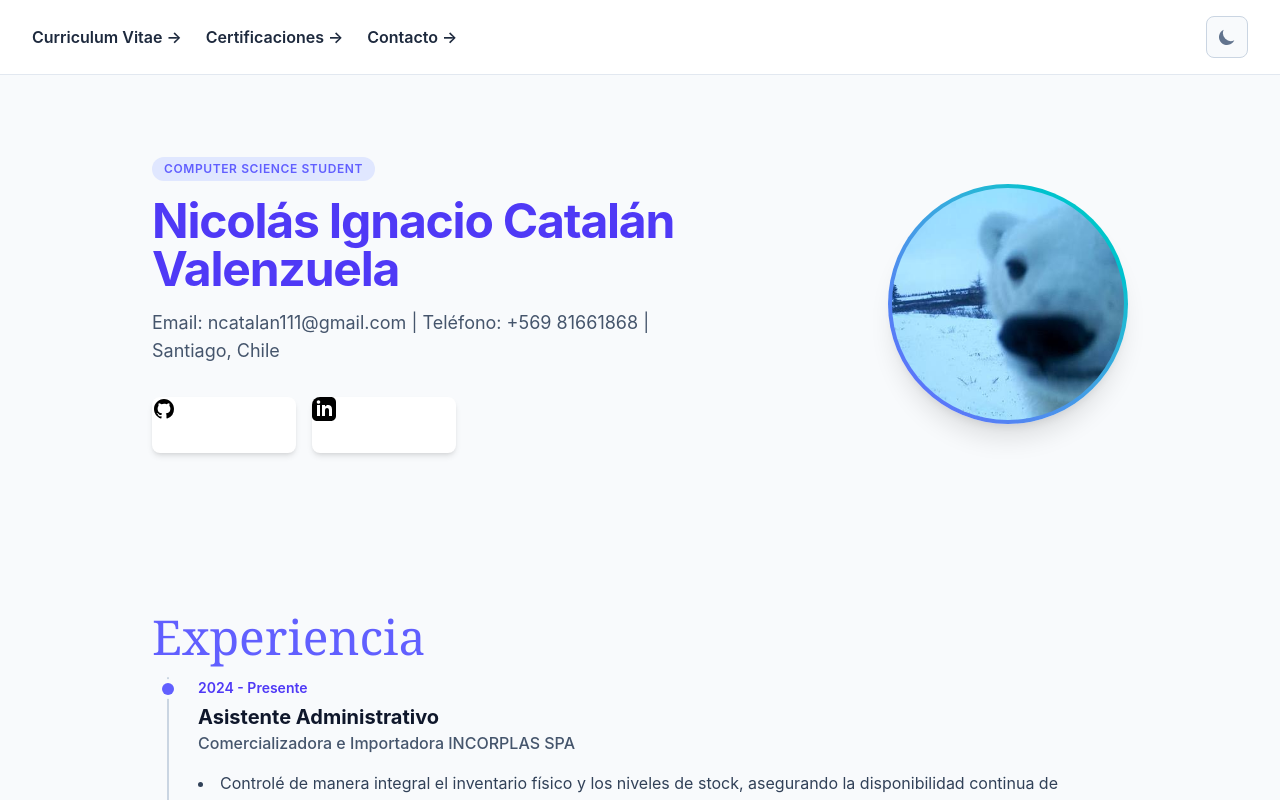
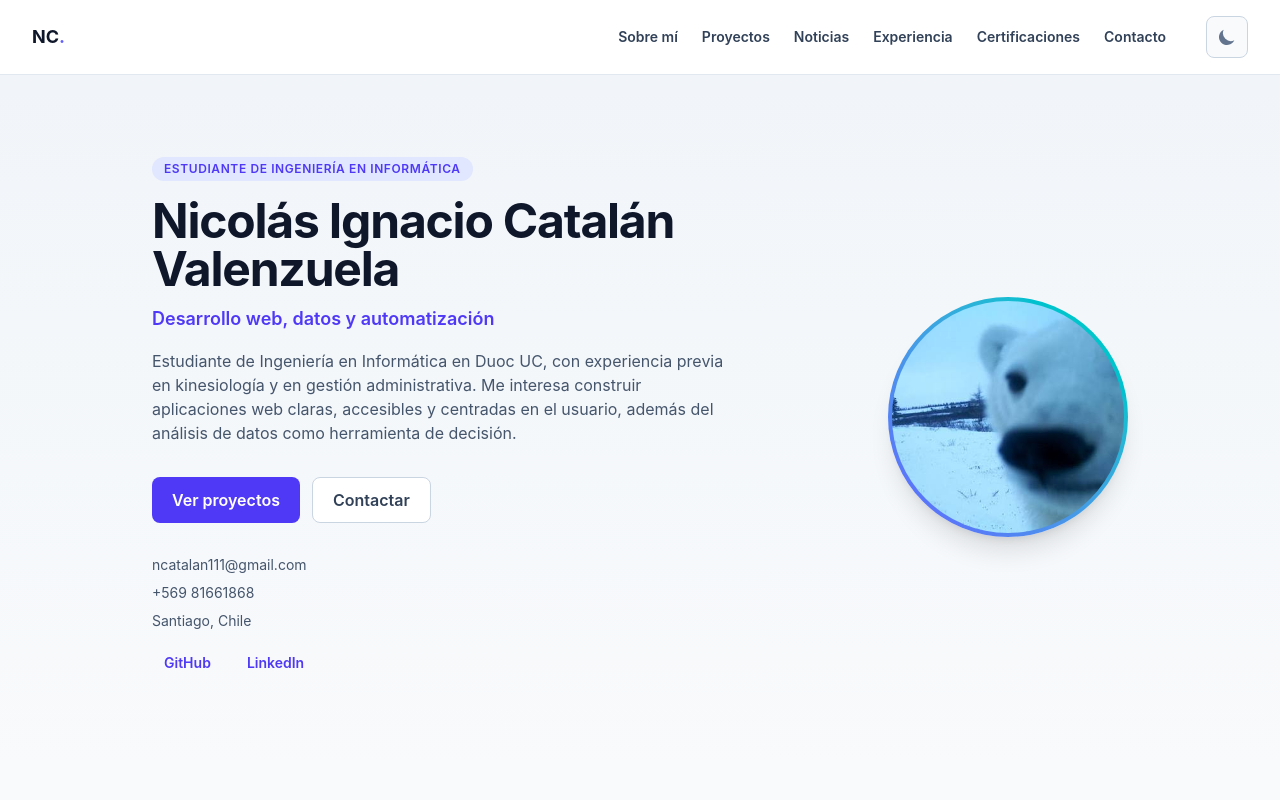
Before and after one commit to Ncatalanv/ncatalanv.github.io, a React (Vite) app: page / in a window 1280 px wide. Shown: the top 800 px of the page. Built offline with nearby package versions, Linux system fonts and the light colour scheme.

Commit message:
fix(tsx): integrar secciones en app y corregir atributos svg

```diff
--- a/src/App.tsx
+++ b/src/App.tsx
@@ -1,24 +1,55 @@
-//Importa módulo
-import Footer from './sections/Footer.tsx'
-import Header from './core/Header.tsx'
+import { useJsonData } from './hooks/useJsonData.ts'
+import type { Profile } from './types/index.ts'
+import Navbar from './sections/Navbar.tsx'
+import Hero from './sections/Hero.tsx'
+import About from './sections/About.tsx'
+import Projects from './sections/Projects.tsx'
+import News from './sections/News.tsx'
 import Experiencia from './sections/Experiencia.tsx'
 import Educacion from './sections/Educacion.tsx'
 import Habilidades from './sections/Habilidades.tsx'
 import Certificaciones from './sections/Certificaciones.tsx'
+import Contact from './sections/Contact.tsx'
+import Footer from './sections/Footer.tsx'
 
 function App() {
-  //Siempre react espera a que todo esté metido en un solo tag '<>'
+  const {
+    data: profile,
+    loading,
+    error,
+    refetch,
+  } = useJsonData<Profile>('data/profile.json')
+
   return (
-    <>
-      <Header />
-      <main className="space-y-8 py-8">
+    <div className="min-h-svh bg-slate-50 text-slate-700 transition-colors dark:bg-slate-950 dark:text-slate-300">
+      <a
+        href="#contenido"
+        className="sr-only focus:not-sr-only focus:absolute focus:left-4 focus:top-4 focus:z-[60] focus:rounded-lg focus:bg-indigo-600 focus:px-4 focus:py-2 focus:font-semibold focus:text-white"
+      >
+        Saltar al contenido principal
+      </a>
+
+      <Navbar />
+
+      <main id="contenido" tabIndex={-1} className="focus:outline-none">
+        <Hero
+          profile={profile}
+          loading={loading}
+          error={error}
+          onRetry={refetch}
+        />
+        <About profile={profile} />
+        <Projects />
+        <News />
         <Experiencia />
         <Educacion />
         <Habilidades />
         <Certificaciones />
+        <Contact profile={profile} />
       </main>
-      <Footer />
-    </>
+
+      <Footer profile={profile} />
+    </div>
   )
 }
 
--- a/src/core/Header.tsx
+++ /dev/null
@@ -1,90 +0,0 @@
-import linkedinIcon from '../assets/linkedin.svg'
-import githubIcon from '../assets/github.svg'
-import profileIcon from '../assets/polar.jpg'
-import ThemeToggle from '../components/ui/ThemeToggle.tsx'
-
-function Header() {
-  return (
-    <header>
-      <nav className="border-b border-slate-200 bg-white py-4 transition-colors duration-300 dark:border-slate-800 dark:bg-slate-950">
-        <div className="mx-auto max-w-7xl px-6 lg:px-8">
-          <div className="flex items-center justify-between">
-            <div className="flex flex-wrap gap-x-6 gap-y-2 text-base font-semibold text-slate-800 dark:text-white">
-              <a
-                href="#cv"
-                className="transition-colors hover:text-indigo-500 dark:hover:text-indigo-400"
-              >
-                Curriculum Vitae <span aria-hidden="true">&rarr;</span>
-              </a>
-              <a
-                href="#certificaciones"
-                className="transition-colors hover:text-indigo-500 dark:hover:text-indigo-400"
-              >
-                Certificaciones <span aria-hidden="true">&rarr;</span>
-              </a>
-              <a
-                href="#contacto"
-                className="transition-colors hover:text-indigo-500 dark:hover:text-indigo-400"
-              >
-                Contacto <span aria-hidden="true">&rarr;</span>
-              </a>
-            </div>
-
-            <ThemeToggle />
-          </div>
-        </div>
-      </nav>
-
-      <section className="bg-slate-50 py-20 text-slate-900 transition-colors duration-300 dark:bg-slate-900 dark:text-white">
-        <div className="mx-auto flex max-w-5xl flex-col-reverse items-center justify-between gap-12 px-6 md:flex-row">
-          <div className="flex-1 text-center md:text-left">
-            <span className="mb-4 inline-block rounded-full bg-indigo-100 px-3 py-1 text-xs font-semibold uppercase tracking-wider text-indigo-500 dark:bg-indigo-950 dark:text-indigo-400">
-              Computer Science Student
-            </span>
-            <h1 className="mb-4 text-4xl font-bold tracking-tight sm:text-5xl">
-              <span className="text-indigo-600 dark:text-indigo-400">
-                Nicolás Ignacio Catalán Valenzuela
-              </span>
-            </h1>
-            <p className="mb-8 max-w-xl text-lg text-slate-600 dark:text-slate-400">
-              Email: ncatalan111@gmail.com | Teléfono: +569 81661868 | Santiago,
-              Chile
-            </p>
-            <div className="mt-6 flex flex-wrap justify-center gap-4 md:justify-start">
-              <a
-                href="https://github.com/Ncatalanv"
-                target="_blank"
-                rel="noopener noreferrer"
-                className="block h-12 w-32 overflow-hidden rounded-lg bg-white shadow-md transition-all hover:scale-105 sm:h-14 sm:w-36"
-                aria-label="Perfil de GitHub de Nicolás Catalán"
-              >
-                <img src={githubIcon} alt="GitHub" className="h-6 w-6" />
-              </a>
-              <a
-                href="https://www.linkedin.com/in/ncatalan-data/"
-                target="_blank"
-                rel="noopener noreferrer"
-                className="block h-12 w-32 overflow-hidden rounded-lg bg-white shadow-md transition-all hover:scale-105 sm:h-14 sm:w-36"
-                aria-label="Perfil de LinkedIn de Nicolás Catalán"
-              >
-                <img src={linkedinIcon} alt="LinkedIn" className="h-6 w-6" />
-              </a>
-            </div>
-          </div>
-
-          <div className="shrink-0">
-            <div className="relative h-48 w-48 rounded-full bg-gradient-to-tr from-indigo-500 to-teal-400 p-1 shadow-xl sm:h-60 sm:w-60">
-              <img
-                src={profileIcon}
-                alt="Fotografía de Nicolás Ignacio Catalán Valenzuela"
-                className="mx-auto h-full w-full rounded-full bg-slate-200 object-cover dark:bg-slate-800"
-              />
-            </div>
-          </div>
-        </div>
-      </section>
-    </header>
-  )
-}
-
-export default Header
```
